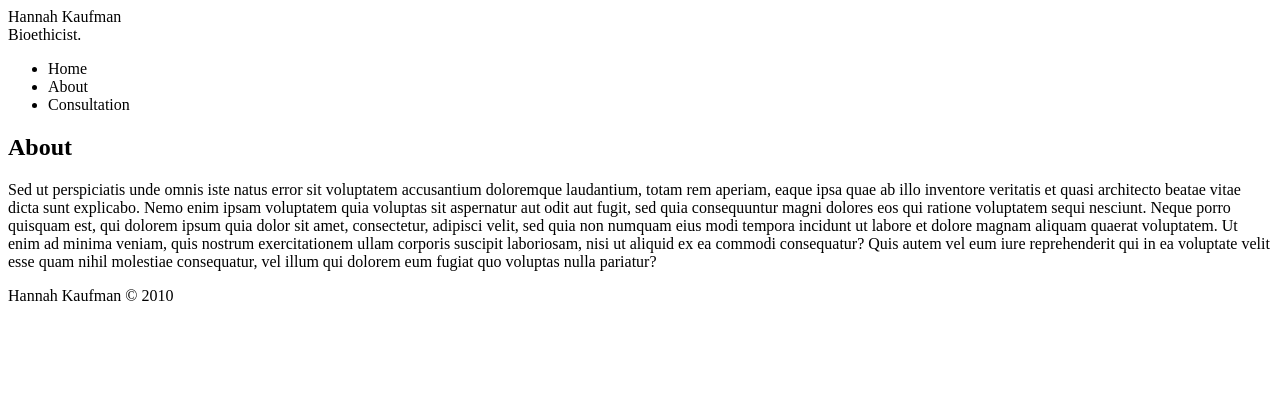
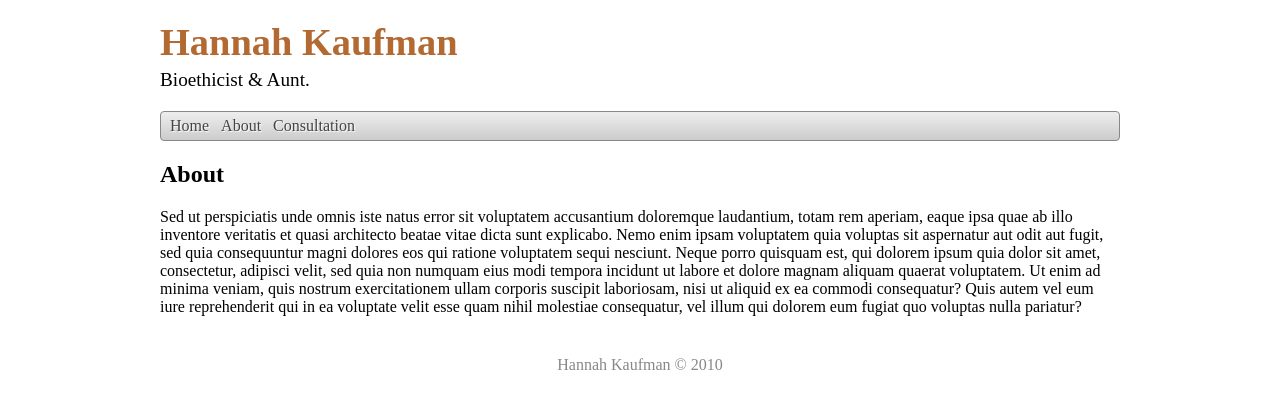
Before and after one commit to liamks/hk, a plain HTML site: page index.html in a window 1280 px wide. Drawn offline with Linux system fonts and the light colour scheme.

Commit message:
made style changes

```diff
--- a/index.html
+++ b/index.html
@@ -1,7 +1,7 @@
 <!DOCTYPE HTML>
 <html lang="en">
   <head>
-      <title></title>
+      <title>Hannah Kaufman</title>
       <link rel="stylesheet" type="text/css" href="style.css" />
       <script type="text/javascript" src=""></script>
       <meta charset="utf-8">
@@ -12,14 +12,14 @@
         <div id="header">
           <div id="hk_header">Hannah Kaufman</div>
           <div id="hk_header_sub">
-            Bioethicist.
+            Bioethicist &amp; Aunt.
           </div>
         </div>
         <div id="nav">
           <ul>
-            <li>Home</li>
-            <li>About</li>
-            <li>Consultation</li>
+            <li><a href="">Home</a></li>
+            <li><a href="">About</a></li>
+            <li><a href="">Consultation</a></li>
           </ul>
         </div>
 
--- a/style.css
+++ b/style.css
@@ -0,0 +1,52 @@
+html, body{
+  margin: 0;
+  padding: 0;
+  text-align: center;
+}
+
+div#outer{
+  text-align: left;
+  margin: auto;
+  width: 960px;
+
+}
+
+div#hk_header{
+  font-size: 240%;
+  color: #b26932;
+  font-weight: bold;
+  margin: 20px 0 5px 0;
+}
+
+div#hk_header_sub{
+  font-size: 120%;
+}
+
+div#nav ul{
+  margin: 20px 0 10px 0;
+  padding: 5px;
+  border: 1px solid #888;
+  background: #ccc;
+  background: -webkit-gradient(linear, left top, left bottom, from(#eee), to(#ccc));
+  border-radius: 4px;
+  -moz-border-radius: 4px;
+  -webkit-border-radius: 4px;
+}
+
+div#nav ul li{
+  display: inline;
+}
+
+div#nav a{
+  text-decoration: none;
+  padding:4px;
+  color: #444;
+  text-shadow: 1px 1px 1px #fff;
+
+}
+
+div#footer{
+  text-align: center;
+  margin-top: 40px;
+  color: #888;
+}
```
